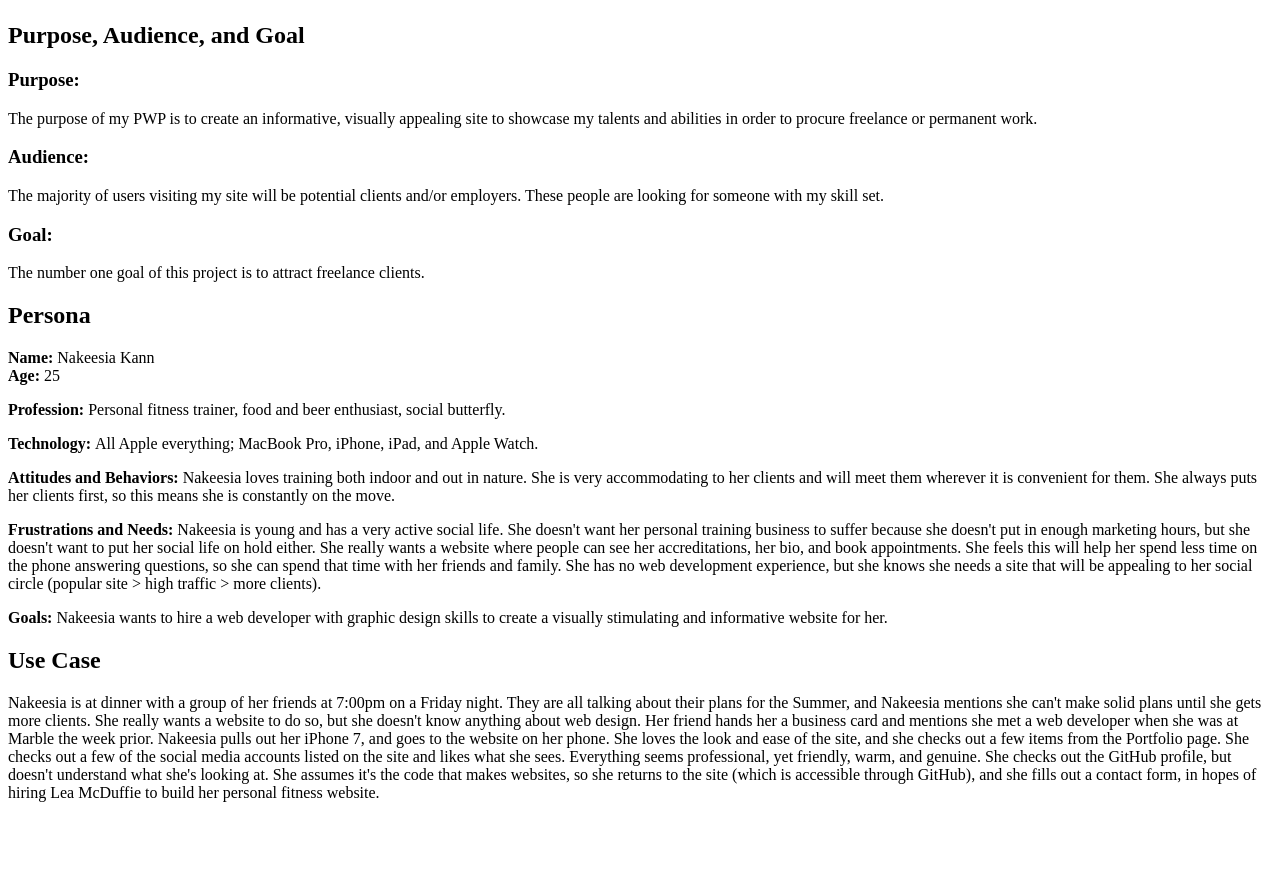
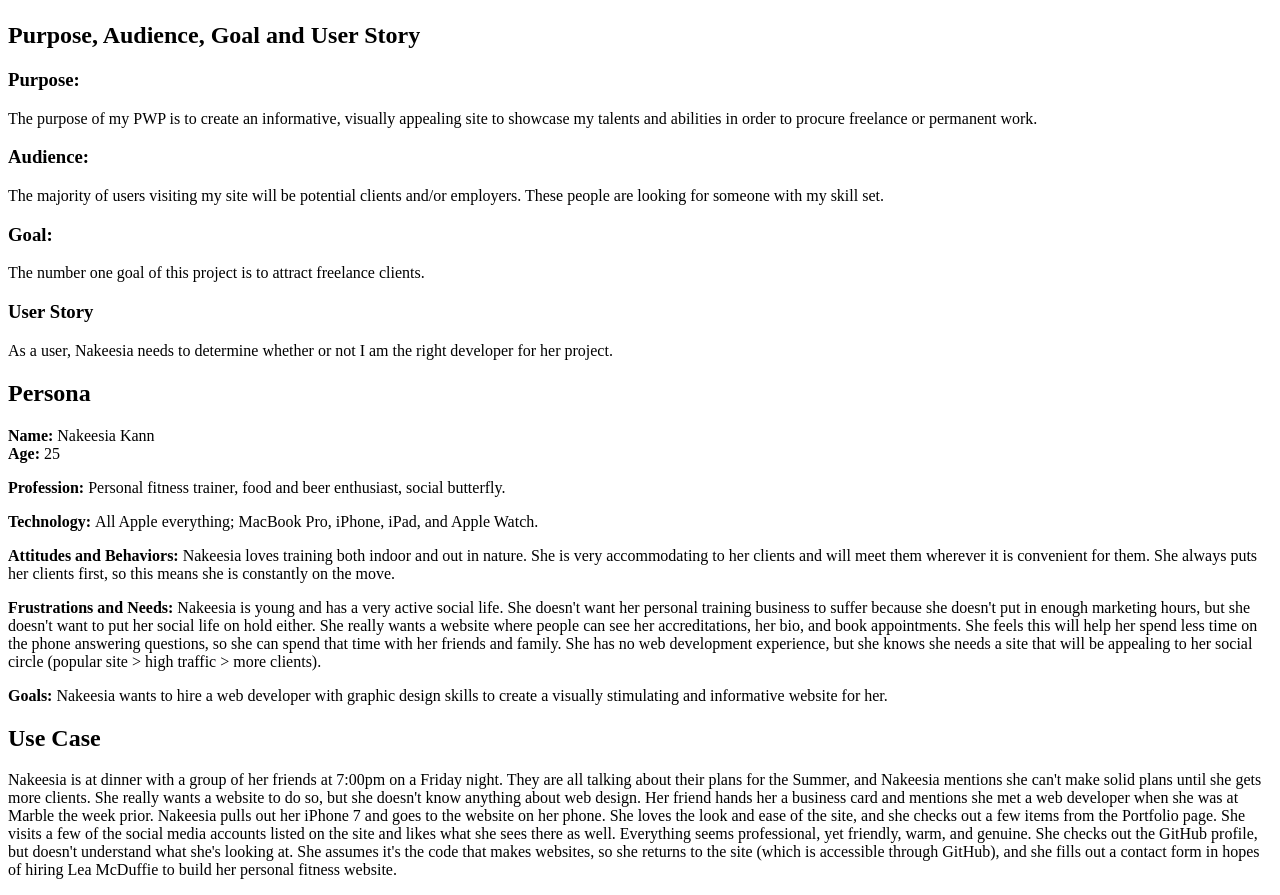
Before and after one commit to littleloveprint/littleloveprint, a PHP site: page /milestone-1.php in a window 1280 px wide. Shown: the part 58-953 px from the top of the page. Before the commit the page ends 860 px from the top, so only its background shows below. Run offline with PHP 8.4, Linux system fonts and the light colour scheme.

Commit message:
Added user story, grammar check.

```diff
--- a/public_html/documentation/milestone-1.php
+++ b/public_html/documentation/milestone-1.php
@@ -10,13 +10,15 @@
 			<h1>littleloveprint</h1>
 		</header>
 		<main>
-			<h2>Purpose, Audience, and Goal</h2>
+			<h2>Purpose, Audience, Goal and User Story</h2>
 			<h3>Purpose:</h3>
 			<p>The purpose of my PWP is to create an informative, visually appealing site to showcase my talents and abilities in order to procure freelance or permanent work.</p>
 			<h3>Audience:</h3>
 			<p>The majority of users visiting my site will be potential clients and/or employers. These people are looking for someone with my skill set.</p>
 			<h3>Goal:</h3>
 			<p>The number one goal of this project is to attract freelance clients.</p>
+			<h3>User Story</h3>
+			<p>As a user, Nakeesia needs to determine whether or not I am the right developer for her project.</p>
 			<h2>Persona</h2>
 			<p><strong>Name: </strong>Nakeesia Kann<br><strong>Age: </strong>25</p>
 			<p><strong>Profession: </strong>Personal fitness trainer, food and beer enthusiast, social butterfly.</p>
@@ -25,7 +27,7 @@
 			<p><strong>Frustrations and Needs: </strong>Nakeesia is young and has a very active social life. She doesn't want her personal training business to suffer because she doesn't put in enough marketing hours, but she doesn't want to put her social life on hold either. She really wants a website where people can see her accreditations, her bio, and book appointments. She feels this will help her spend less time on the phone answering questions, so she can spend that time with her friends and family. She has no web development experience, but she knows she needs a site that will be appealing to her social circle (popular site > high traffic > more clients).</p>
 			<p><strong>Goals: </strong>Nakeesia wants to hire a web developer with graphic design skills to create a visually stimulating and informative website for her.</p>
 			<h2>Use Case</h2>
-			<p>Nakeesia is at dinner with a group of her friends at 7:00pm on a Friday night. They are all talking about their plans for the Summer, and Nakeesia mentions she can't make solid plans until she gets more clients. She really wants a website to do so, but she doesn't know anything about web design. Her friend hands her a business card and mentions she met a web developer when she was at Marble the week prior. Nakeesia pulls out her iPhone 7, and goes to the website on her phone. She loves the look and ease of the site, and she checks out a few items from the Portfolio page. She checks out a few of the social media accounts listed on the site and likes what she sees. Everything seems professional, yet friendly, warm, and genuine. She checks out the GitHub profile, but doesn't understand what she's looking at. She assumes it's the code that makes websites, so she returns to the site (which is accessible through GitHub), and she fills out a contact form, in hopes of hiring Lea McDuffie to build her personal fitness website.</p>
+			<p>Nakeesia is at dinner with a group of her friends at 7:00pm on a Friday night. They are all talking about their plans for the Summer, and Nakeesia mentions she can't make solid plans until she gets more clients. She really wants a website to do so, but she doesn't know anything about web design. Her friend hands her a business card and mentions she met a web developer when she was at Marble the week prior. Nakeesia pulls out her iPhone 7 and goes to the website on her phone. She loves the look and ease of the site, and she checks out a few items from the Portfolio page. She visits a few of the social media accounts listed on the site and likes what she sees there as well. Everything seems professional, yet friendly, warm, and genuine. She checks out the GitHub profile, but doesn't understand what she's looking at. She assumes it's the code that makes websites, so she returns to the site (which is accessible through GitHub), and she fills out a contact form in hopes of hiring Lea McDuffie to build her personal fitness website.</p>
 		</main>
 	</body>
 </html>
```
